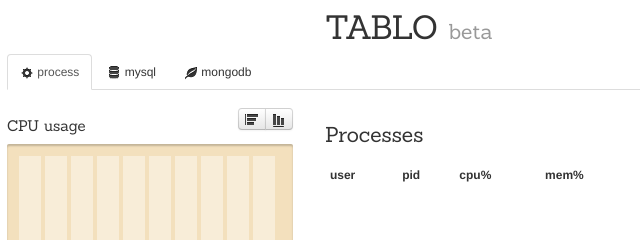
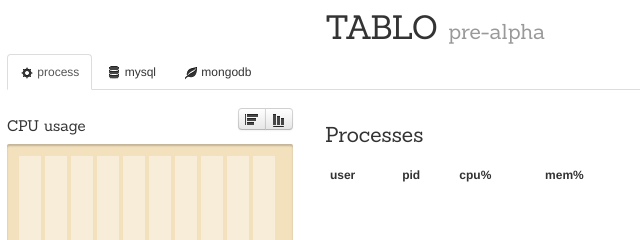
Before and after one commit to plouc/tablo, a website: page public/index.html in a window 1280 px wide. Shown: the top 240 px of the page, 13-653 px from the left. Drawn offline with nearby package versions, Linux system fonts and the light colour scheme; no server answers.

Commit message:
Update index.html

```diff
--- a/public/index.html
+++ b/public/index.html
@@ -1,7 +1,7 @@
 <!DOCTYPE html>
 <html>
     <head>
-        <title>Tablo [beta]</title>
+        <title>Tablo [pre-alpha]</title>
         <link href="bootstrap/css/bootstrap.min.css" rel="stylesheet" media="screen">
         <link href='http://fonts.googleapis.com/css?family=Sanchez' rel='stylesheet' type='text/css'>
         <link href="css/main.css" rel="stylesheet" media="screen">
@@ -10,7 +10,7 @@
         <div class="container-fluid">
             <div class="row-fluid">
                 <div class="offset3 span9">
-                    <h1>Tablo <small>beta</small></h1>
+                    <h1>Tablo <small>pre-alpha</small></h1>
                 </div>
             </div>
             <div class="row-fluid">
```
